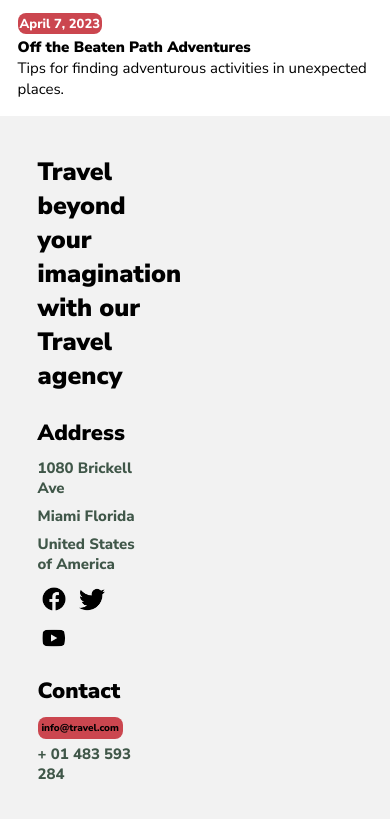
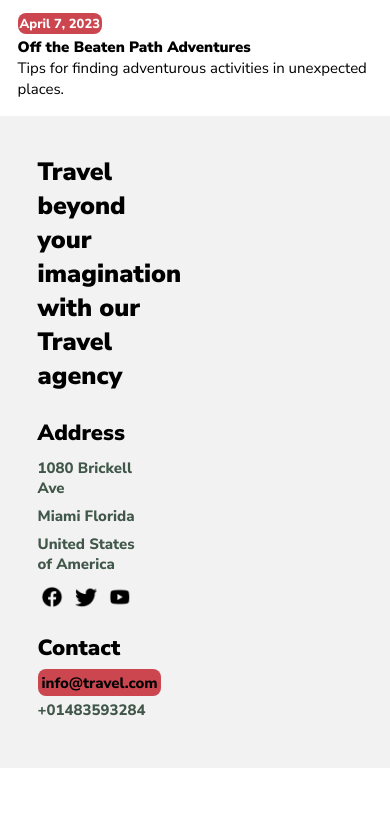
Before and after one commit to Piyushxyz1/love-travel, a plain HTML site: page index.html in a window 390 px wide. Shown: the part 9435-10254 px from the top of the page. After the commit the page ends 10203 px from the top, so only its background shows below. Drawn offline with nearby package versions, Linux system fonts and the light colour scheme.

Commit message:
changes made

```diff
--- a/assets/index.css
+++ b/assets/index.css
@@ -3003,8 +3003,8 @@ width:100%;
   }
 
   .footer_social_icons img {
-      width: 26px; /* Reduce size of social icons */
-      height: 26px; /* Reduce size of social icons */
+      width: 22px; /* Reduce size of social icons */
+      height: 22px; /* Reduce size of social icons */
 
   }
 
@@ -3027,6 +3027,13 @@ text-align: left;
     text-align: left;
 }
 
+
+
+.footer-column ul li a {
+  font-size: 15px; /* Reduce font size for smaller screens */
+  text-align: left;
+}
+
 }
 
 
--- a/index.html
+++ b/index.html
@@ -1279,10 +1279,10 @@ Booking Procedure
 
       <!-- Column 3: Contact -->
       <div class="footer-column">
-        <h3 style = "margin-bottom:2vw ;">Contact</h3>
+        <h3 style = "margin-bottom:1vw ;">Contact</h3>
         <ul>
           <li><a>info@travel.com</a></li>
-          <li>+ 01 483 593 284</li>
+          <li>+01483593284</li>
 
         </ul>
       </div>
```
